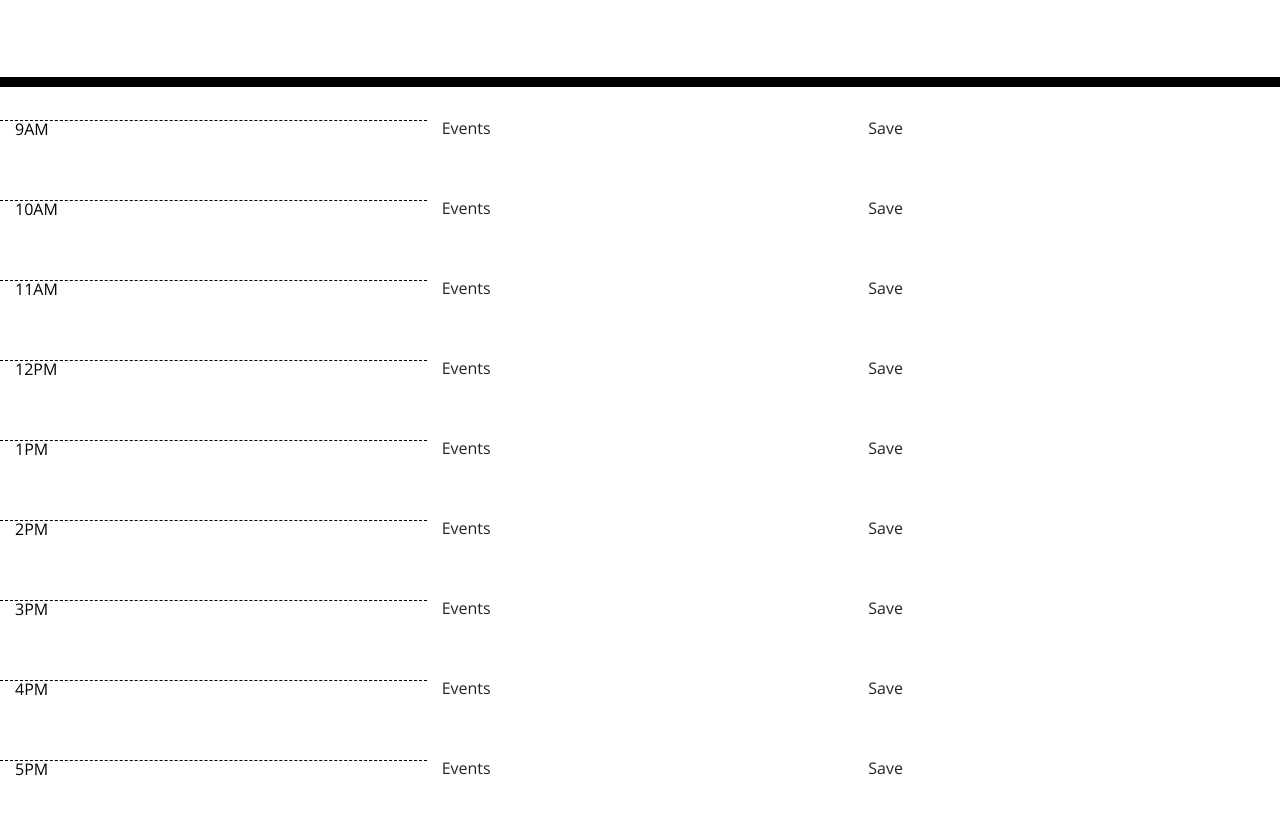
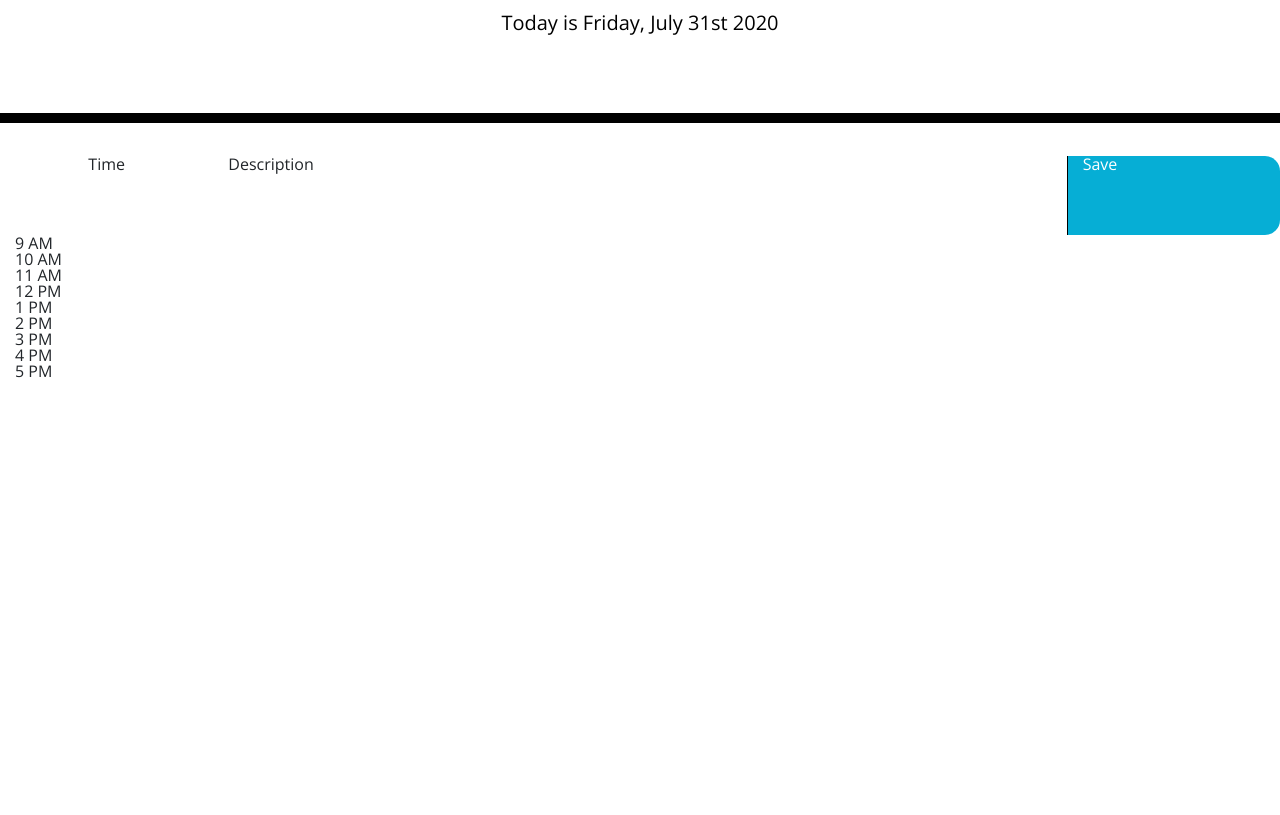
Before and after one commit to Rogers-Development-Services/Work-Day-Scheduler, a plain HTML site: page Develop/index.html in a window 1280 px wide. Shown: the part 181-996 px from the top of the page. After the commit the page ends 800 px from the top, so only its background shows below. Drawn offline with nearby package versions, Linux system fonts and the light colour scheme.

Commit message:
Created a forEach() to create every div hour.

```diff
--- a/Develop/app.js
+++ b/Develop/app.js
@@ -2,20 +2,115 @@
 
 // WHEN I scroll down THEN I am presented with timeblocks for standard business hours [x]
 
-// Declaring Variables
+// DECLARING VARIABLES
+// const nineAmEl = document.querySelector('#nineAM');
+// const nineAmEl = $('#nineAM');
+// console.log(nineAmEl);
+// const tenAmEl = document.querySelector('#tenAM')
+// console.log(tenAmEl);
+
+// const currentDayEl = document.querySelector('#currentDay');
 const currentDayEl = $('#currentDay');
-// currentDayEl = document.querySelector('#currentDay');
-// console.log(currentDay);
+// // currentDayEl.text('aaaaa');
+console.log(currentDayEl);
 
+// const previousHours = moment().startOf('hour').fromNow();
+// console.log(previousHours);
+
+// const currentHour = moment().format('h');
+// // const currentHour = moment().get('hour');
+// console.log(currentHour);
+
+// const commingHours = moment().endOf('hour').fromNow();
+// console.log(commingHours);
+
+// set this variable to 9am of the current day ???
+// const hourNine = moment().set('hour', 9);
+// const hourNine = moment().hour();
+// console.log(hourNine);
+// const hourTen = moment().set('hour', 10);
+// console.log(hourTen);
+// const hourEleven = moment().set('hour', 11);
+// const hourTwelve = moment().set('hour', 12);
+// const hourThirteen = moment().set('hour', 13);
+// const hourFourteen = moment().set('hour', 14);
+// const hourFifteen = moment().set('hour', 15);
+// const hourSixteen = moment().set('hour', 16);
+// const hourSeventeen = moment().set('hour', 17);
+
+// 2nd Try
+const hours = [9, 10, 11, 12, 13, 14, 15, 16, 17];
+
+const container = $('#planner-body');
+
+hours.forEach(function (hour) {
+    const hourDiv = $('<div>');
+    hourDiv.attr('id', 'hour-' + hour);
+
+    function displayHours () {
+        if (hour === 12) {
+            hourDiv.text((hour = 12) + ' ' + 'PM');
+        } else {
+            hourDiv.text(`${hour % 12} ${(hour > 11) ? 'PM' : 'AM'}`);
+        }
+    }
+
+    displayHours();
+    container.append(hourDiv);
+});
+    // Alternative to above displayHours function
+
+    // hourDiv.text(`${hour % 12} ${(hour > 11) ? 'PM' : 'AM'}`);
+    // hourDiv.text((hour % 12) + ' ' + ((hour > 11) ? 'PM' : 'AM'));
+
+    // if (hour === 12) {
+    //     hourDiv.text((hour = 12) + ' ' + 'PM');
+    // }
 
 // Displaying the current date
-let currentDay = moment().format('dddd, MMMM Do YYYY');
-currentDayEl.innerText = "Today is " + currentDay;
-// console.log(currentDay);
+const currentDay = moment().format('dddd, MMMM Do YYYY');
+currentDayEl.text("Today is " + currentDay);
+console.log(currentDay);
 
-// Displaying past, present, and available hours of the day
+// WHEN I view the timeblocks for that dayTHEN each timeblock is color coded to indicate whether it is in the past, present, or future []
+
+    // assign a time to each timeblock
+    // write a function to compare them
+    // assign a color to each timeblock depending on how it compares to the present time
+
+// Displaying color coded  past, present, and available hours of the day
 
 
 
+// $('#currentDay').addClass('past');
 
-// WHEN I view the timeblocks for that dayTHEN each timeblock is color coded to indicate whether it is in the past, present, or future []
+    // const
+
+    // function assignTimeBlock () {
+
+    // }
+
+// function hourDisplays () {
+
+//     if (currentHour === currentHour) {
+//         $('#tenAM').addClass('present');
+//     }
+
+//     if (currentHour > previousHours) {
+//         $('#nineAM').addClass('past');
+//     }
+//     if (currentHour < commingHours) {
+//         $('#elevenAM').addClass('future');
+//     }
+// }
+
+// hourDisplays ();
+
+// WHEN I click the save button for that timeblock THEN the text for that event is saved in local storage []
+
+    // assign an event listener for the events and save col of each hour
+    // create an on click event which allows the user to write in a discription of their event on the event column
+    // create an event listener for the save column,
+    // create an on click event which saves the events information from each hour into an array in local memory
+
+// WHEN I refresh the page THEN the saved events persist []
--- a/Develop/index.html
+++ b/Develop/index.html
@@ -10,7 +10,7 @@
   <link rel="stylesheet" href="https://use.fontawesome.com/releases/v5.8.1/css/all.css"
     integrity="sha384-50oBUHEmvpQ+1lW4y57PTFmhCaXp0ML5d60M1M7uH2+nqUivzIebhndOJK28anvf" crossorigin="anonymous" />
   <link href="https://fonts.googleapis.com/css?family=Open+Sans&display=swap" rel="stylesheet" />
-  <link rel="stylesheet" href="style.css" />
+  <link rel="stylesheet" href="./style.css" />
   <title>Work Day Scheduler</title>
 </head>
 
@@ -20,62 +20,62 @@
     <p class="lead">A simple calendar app for scheduling your work day</p>
     <p id="currentDay" class="lead"></p>
   </header>
-  <div class="container-fluid">
+  <div class="container-fluid" id="planner-body">
     <!-- Timeblocks go here -->
 
-      <div class="row" id="nineAM">
-        <div class="col hour">9AM</div>
-        <div class="col events">Events</div>
+      <div class="row">
+        <div class="col-md-2 time-block">Time</div>
+        <div class="col-md-8 description">Description</div>
+        <div class="col-md-2 save-btn">Save</div>
+      </div>
+
+      <!-- <div class="row">
+        <div class="col">10AM</div>
+        <div class="col" id="tenAM">Events</div>
+        <div class="col">Save</div>
+      </div>
+
+      <div class="row">
+        <div class="col">11AM</div>
+        <div class="col" id="elevenAM">Events</div>
+        <div class="col">Save</div>
+      </div>
+
+      <div class="row 12pm">
+        <div class="col">12PM</div>
+        <div class="col" id="twelvePM">Events</div>
+        <div class="col">Save</div>
+      </div>
+
+      <div class="row 1pm">
+        <div class="col">1PM</div>
+        <div class="col" id="onePM">Events</div>
+        <div class="col">Save</div>
+      </div>
+
+      <div class="row twoPM">
+        <div class="col">2PM</div>
+        <div class="col" id="twoPM">Events</div>
+        <div class="col">Save</div>
+      </div>
+
+      <div class="row">
+        <div class="col">3PM</div>
+        <div class="col" id="threePM">Events</div>
+        <div class="col">Save</div>
+      </div>
+
+      <div class="row">
+        <div class="col">4PM</div>
+        <div class="col" id="fourPM">Events</div>
         <div class="col save">Save</div>
       </div>
 
-      <div class="row 10am">
-        <div class="col hour">10AM</div>
-        <div class="col events">Events</div>
+      <div class="row">
+        <div class="col hour">5PM</div>
+        <div class="col events" id="fivePM">Events</div>
         <div class="col save">Save</div>
-      </div>
-
-      <div class="row 11am">
-        <div class="col hour">11AM</div>
-        <div class="col events">Events</div>
-        <div class="col save">Save</div>
-      </div>
-
-      <div class="row 12pm">
-        <div class="col hour">12PM</div>
-        <div class="col events">Events</div>
-        <div class="col save">Save</div>
-      </div>
-
-      <div class="row 1pm">
-        <div class="col hour">1PM</div>
-        <div class="col events">Events</div>
-        <div class="col save">Save</div>
-      </div>
-
-      <div class="row 2pm">
-        <div class="col hour">2PM</div>
-        <div class="col events">Events</div>
-        <div class="col save">Save</div>
-      </div>
-
-      <div class="row 3pm">
-        <div class="col hour">3PM</div>
-        <div class="col events">Events</div>
-        <div class="col save">Save</div>
-      </div>
-
-      <div class="row 4pm">
-        <div class="col hour">4PM</div>
-        <div class="col events">Events</div>
-        <div class="col save">Save</div>
-      </div>
-
-      <div class="row 5pm">
-        <div class="col hour">5PM</div>
-        <div class="col events">Events</div>
-        <div class="col save">Save</div>
-      </div>
+      </div> -->
 
 
   </div>
--- a/Develop/style.css
+++ b/Develop/style.css
@@ -37,13 +37,13 @@ textarea{
 }
 
 .hour {
-  background-color: #ffffff;
+  background-color: hsl(150, 84%, 23%);
   color: #000000;
   border-top: 1px dashed #000000;
 }
 
 .past {
-  background-color: #d3d3d3;
+  background-color: grey;
   color: white;
 }
 
@@ -57,7 +57,7 @@ textarea{
   color: white;
 }
 
-.saveBtn {
+.save-btn {
   border-left: 1px solid black;
   border-top-right-radius: 15px;
   border-bottom-right-radius: 15px;
@@ -69,3 +69,7 @@ textarea{
   font-size: 20px;
   transition: all .3s ease-in-out;
 }
+
+.test {
+  font-size: x-large;
+}
```
